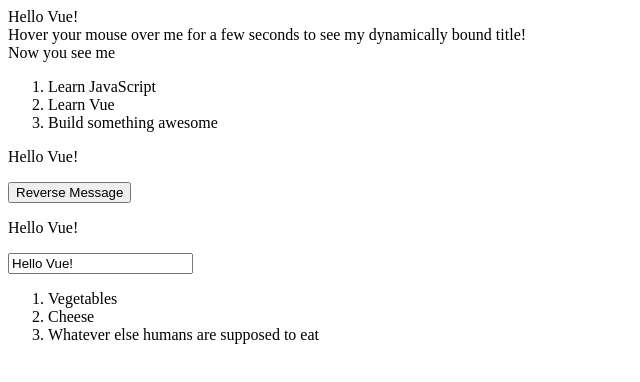
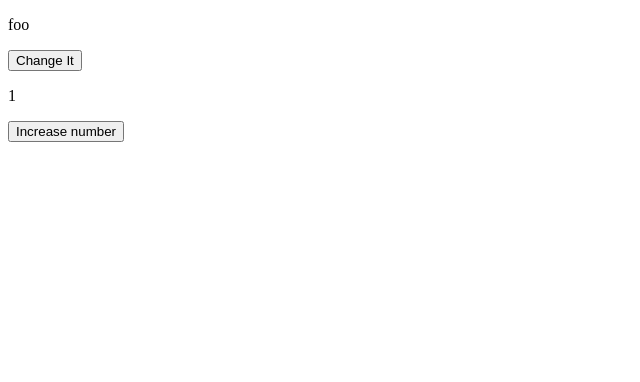
Before and after one commit to napoleon-commits/VueCLI, a Vue app: page / in a window 1280 px wide. Shown: the top 382 px of the page, without its empty margins (0-640 px from the left). Built offline with nearby package versions, Linux system fonts and the light colour scheme.

Commit message:
The Vue Instance

```diff
--- /dev/null
+++ b/src/assets/Data.js
@@ -0,0 +1,4 @@
+export default {
+    foo: "foo",
+    a: 1,
+}
--- /dev/null
+++ b/src/components/Instance.vue
@@ -0,0 +1,44 @@
+<template>
+    <div id="#InstanceVM">
+        <!-- Data and Methods -->
+        <p>{{foo}}</p>
+        <button @click="foo = foo == 'foo'?'bar':'foo'">Change It</button>
+        <!-- Instance properties and methods -->
+        <p>{{a}}</p>
+        <button @click="a+=1">Increase number</button>
+    </div>
+</template>
+
+<script>
+var obj = {
+    foo: "foo",
+    a: 1,
+}
+// Prevents existing properties from being changed
+Object.freeze(obj);
+//
+//
+//
+import obj2 from '../assets/Data.js'
+
+export default {
+    name: "Instance",
+    data(){
+        // return obj;
+        return obj2;
+    },
+    watch:{
+        a: function(newValue, oldValue){
+            console.log(`the value of a has changed from ${oldValue} to ${newValue}`)
+        }
+    },
+    // Instance Lifecycle Hooks
+    created: function(){
+        console.log('this function is called after the instance is created');
+    }
+};
+</script>
+
+<style>
+
+</style>
--- a/src/main.js
+++ b/src/main.js
@@ -1,10 +1,15 @@
 import Vue from 'vue'
 // import App from './App.vue'
 
-import Introduction from './components/Introduction'
+// import Introduction from './components/Introduction'
+import Instance from './components/Instance'
+import obj2 from './assets/Data.js'
 
 Vue.config.productionTip = false
 
-new Vue({
-  render: h => h(Introduction),
-}).$mount('#app')
+const vm = new Vue({
+  render: h => h(Instance),
+}).$mount('#app');
+
+console.log(Instance.data() === obj2);
+console.log(vm.$el === document.getElementById("#InstanceVM"));
```
